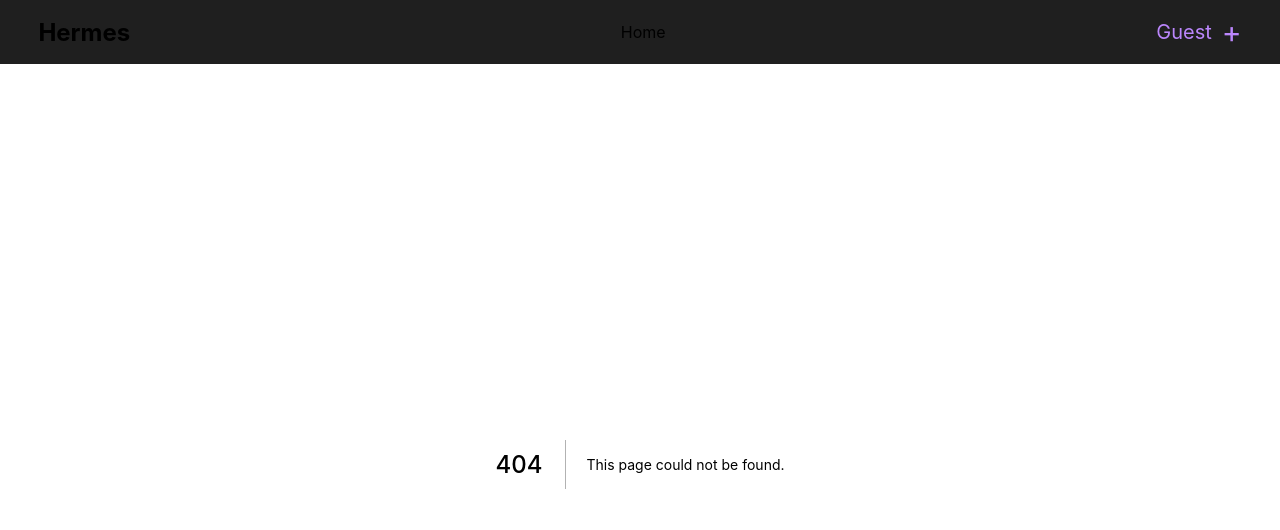
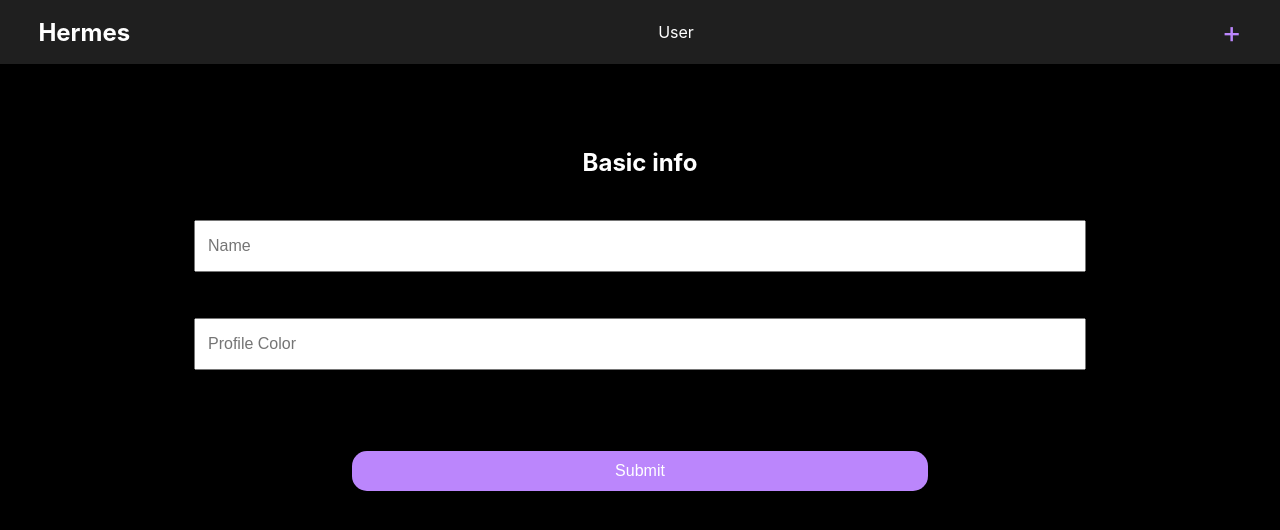
Before and after one commit to gngo2018/Hermes_App, a Next.js app in the folder hermes_client/: page /User in a window 1280 px wide. Before the commit this address had no page. Shown: the top 530 px of the page. Built offline with nearby package versions, Linux system fonts and the light colour scheme.

Commit message:
Added user ability to choose which name and color they want to use for chat

```diff
--- a/hermes_client/contexts/UserContext.ts
+++ b/hermes_client/contexts/UserContext.ts
@@ -3,11 +3,15 @@ import { createContext, useContext } from 'react'
 export type UserState = {
     userName: string
     setUserName: (n: string) => void
+    profileColor: string
+    setProfileColor: (c: string) => void
 }
 
 export const UserContext = createContext<UserState>({
     userName: 'Guest',
-    setUserName: (n:string) => {}
+    setUserName: (n:string) => {},
+    profileColor: 'red',
+    setProfileColor: (c:string) => {}
 });
 
 export const useUserContext = () => useContext(UserContext);
--- /dev/null
+++ b/hermes_client/pages/User/index.tsx
@@ -0,0 +1,67 @@
+import { useRouter } from 'next/router'
+import React, { useEffect, useState } from 'react'
+import { usePageTitleContext } from '../../contexts/PageTitleContext'
+import { useUserContext } from '../../contexts/UserContext'
+import userStyles from './user.module.css'
+
+interface UserFormProps {
+    name: string,
+    profileColor: string
+}
+
+export default function User(){
+    const userContext = useUserContext();
+    const pageTitleContext = usePageTitleContext();
+    const router = useRouter();
+
+    const [form, setForm] = useState<UserFormProps>({
+        name: '',
+        profileColor: ''
+    });
+    const [errorMessage, setErrorMessage] = useState('');
+
+    const setFormValues = (e: React.ChangeEvent<HTMLInputElement>) => {
+        setForm({ ...form, [e.target.name]: e.target.value });
+    }
+
+    function SubmitForm(){
+        if(form.name === '' || form.profileColor === ''){
+            setErrorMessage('*Name and color must be filled out.')
+        }
+        else{
+            userContext.setUserName(form.name);
+            userContext.setProfileColor(form.profileColor);
+
+            sessionStorage.setItem('userName', form.name);
+            sessionStorage.setItem('profileColor', form.profileColor);
+
+            router.push('/');
+        }
+    }
+
+    useEffect(() => {
+        pageTitleContext.setPageTitle('User');
+    }, []);
+
+    return(
+        <>
+            <div className={userStyles.form_container}>
+                <h2>Basic info</h2>
+                <input
+                    placeholder="Name"
+                    name="name"
+                    value={form.name}
+                    onChange={setFormValues}
+                />
+                <input
+                    placeholder="Profile Color"
+                    name="profileColor"
+                    value={form.profileColor}
+                    onChange={setFormValues}
+                />
+                {errorMessage !== '' && <span className="error_message">{errorMessage}</span>}
+                <button type="button" onClick={() => SubmitForm()}>Submit</button>
+            </div>
+        </>
+    );
+}
--- /dev/null
+++ b/hermes_client/pages/User/user.module.css
@@ -0,0 +1,20 @@
+.form_container{
+    padding:5%;
+    display: flex;
+    flex-direction: column;
+    align-items: center;
+}
+
+.form_container input{
+    margin: 2% 0;
+    width: 75%;
+    height:25px;
+    padding:1%;
+}
+
+.form_container button{
+    margin-top:5%;
+    display: block;
+    width:50%;
+    height:40px;
+}
--- a/hermes_client/pages/_app.tsx
+++ b/hermes_client/pages/_app.tsx
@@ -6,11 +6,12 @@ import '../styles/globals.css'
 import { UserContext } from '../contexts/UserContext';
 
 function MyApp({ Component, pageProps }: AppProps) {
-    const [userName, setUserName] = useState('Guest');
+    const [userName, setUserName] = useState('');
+    const [profileColor, setProfileColor] = useState('red');
     const [pageTitle, setPageTitle] = useState('Home');
     return (
         <PageTitleContext.Provider value={{ pageTitle, setPageTitle }}>
-            <UserContext.Provider value={{ userName: userName, setUserName: setUserName }}>
+            <UserContext.Provider value={{ userName: userName, setUserName: setUserName, profileColor: profileColor, setProfileColor: setProfileColor }}>
                 <Header />
                 <Component {...pageProps} />
             </UserContext.Provider>
--- a/hermes_client/styles/globals.css
+++ b/hermes_client/styles/globals.css
@@ -33,3 +33,9 @@ button{
   border:none;
   font-size:16px;
 }
+
+.error_message{
+  color:red;
+  font-style: italic;
+  font-weight: 300;
+}
```
Also changed, not shown: hermes_client/hooks/useSessionStorage.ts (added, +21 -0 lines), hermes_client/pages/Chat/[room].tsx (+57 -15 lines), hermes_client/pages/index.tsx (+19 -0 lines).
